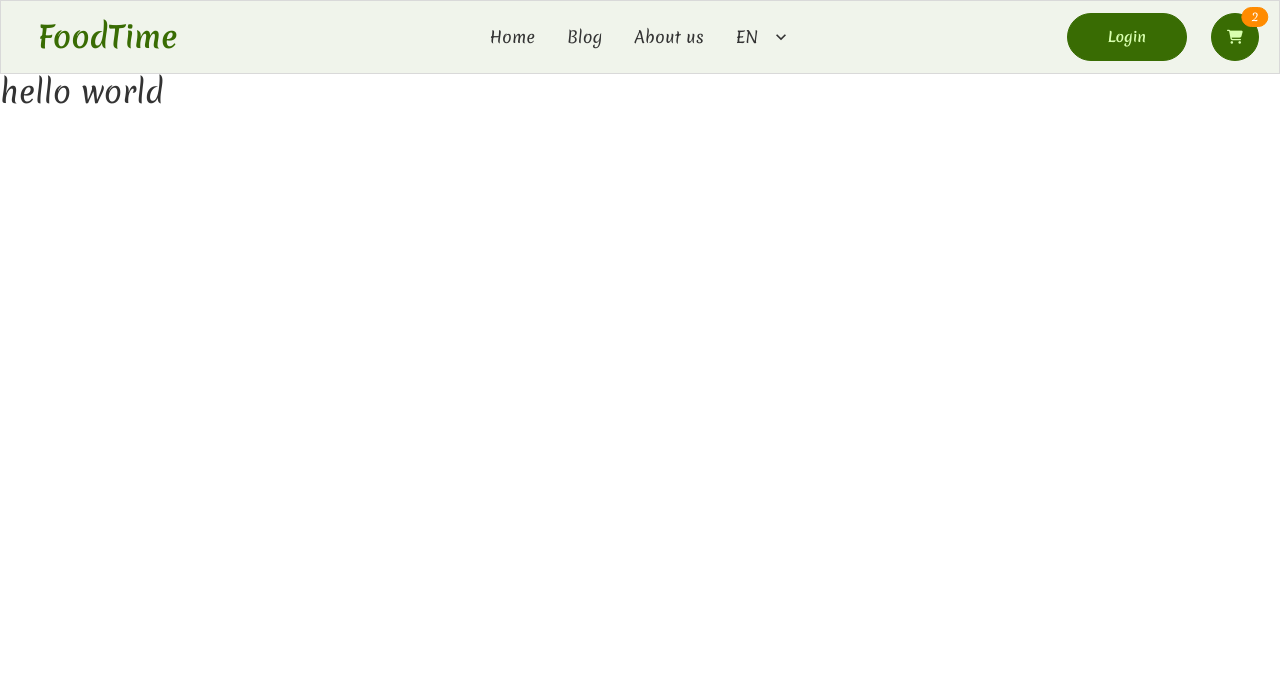
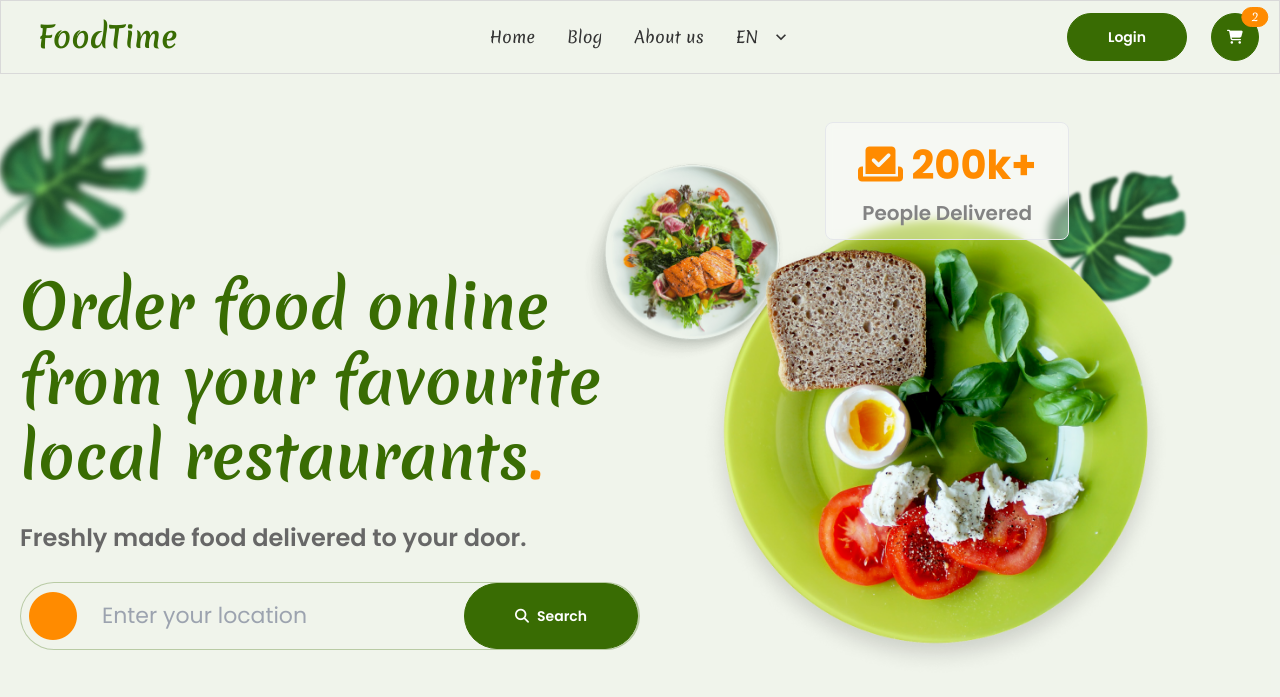
Before and after one commit to showrove-roy/Fanatech-Frontend-interview, a plain HTML site: page src/index.html in a window 1280 px wide. Drawn offline with Linux system fonts and the light colour scheme.

Commit message:
hero section design done

```diff
--- a/src/index.html
+++ b/src/index.html
@@ -10,16 +10,19 @@
     <link rel="preconnect" href="https://fonts.googleapis.com" />
     <link rel="preconnect" href="https://fonts.gstatic.com" crossorigin />
     <link
-      href="https://fonts.googleapis.com/css2?family=Merienda:wght@300;400;500;600;700;800;900&display=swap"
+      href="https://fonts.googleapis.com/css2?family=Merienda:wght@300;400;500;600;700;800;900&family=Poppins:wght@300;400;500;600;700;800;900&display=swap"
       rel="stylesheet" />
 
-      <!--Font awesome link  -->
-      <script src="https://kit.fontawesome.com/92261a1a0e.js" crossorigin="anonymous"></script>
+    <!--Font awesome link  -->
+    <script
+      src="https://kit.fontawesome.com/92261a1a0e.js"
+      crossorigin="anonymous"></script>
 
     <title>FoodTime</title>
   </head>
   <body class="">
-    <header class="primaryBGColor border border-accent-content">
+    <header
+      class="primaryBGColor border border-accent-content sticky top-0 backdrop-blur-md z-50">
       <nav class="navbar maxW py-3">
         <div class="navbar-start">
           <div class="dropdown">
@@ -40,12 +43,12 @@
             <ul
               tabindex="0"
               class="menu menu-compact dropdown-content mt-3 p-2 shadow bg-base-100 rounded-box w-52">
-              <li><a href="#" >Home</a></li>
-              <li><a href="#" >Blog</a></li>
-              <li><a href="#" >About us</a></li>
+              <li><a href="#">Home</a></li>
+              <li><a href="#">Blog</a></li>
+              <li><a href="#">About us</a></li>
               <li tabindex="0">
-                <a href="#"  class="justify-between">
-                 EN
+                <a href="#" class="justify-between">
+                  EN
                   <svg
                     class="fill-current"
                     xmlns="http://www.w3.org/2000/svg"
@@ -57,25 +60,25 @@
                   </svg>
                 </a>
                 <ul class="p-2">
-                  <li><a href="#" >EN</a></li>
-                  <li><a href="#" >BN</a></li>
+                  <li><a href="#">EN</a></li>
+                  <li><a href="#">BN</a></li>
                 </ul>
               </li>
-
             </ul>
           </div>
           <!-- LOGO -->
-          <a href="#"  class="btn btn-ghost normal-case text-3xl text-primary">FoodTime</a>
+          <a href="#" class="btn btn-ghost normal-case text-3xl text-primary"
+            >FoodTime</a
+          >
         </div>
         <div class="navbar-center hidden lg:flex">
-
-            <!-- Large screen menu -->
+          <!-- Large screen menu -->
           <ul class="menu menu-horizontal px-1">
-            <li><a href="#" >Home</a></li>
-            <li><a href="#" >Blog</a></li>
-            <li><a href="#" >About us</a></li>
+            <li><a href="#">Home</a></li>
+            <li><a href="#">Blog</a></li>
+            <li><a href="#">About us</a></li>
             <li tabindex="0">
-              <a href="#" >
+              <a href="#">
                 EN
                 <svg
                   class="fill-current"
@@ -88,27 +91,103 @@
                 </svg>
               </a>
               <ul class="p-2">
-                <li><a href="#" >EN</a></li>
-                <li><a href="#" >BN</a></li>
+                <li><a href="#">EN</a></li>
+                <li><a href="#">BN</a></li>
               </ul>
             </li>
-
           </ul>
         </div>
         <div class="navbar-end">
-          <a href="#"  class="btn btn-primary rounded-full normal-case px-10 mr-6">Login</a>
-          <a href="#">
+          <a
+            href="#"
+            class="btn btn-primary rounded-full normal-case md:px-10 lg:mr-6 mr-0 text-white fntPoppins"
+            >Login</a
+          >
+          <a href="#" class="hidden lg:block">
             <div class="indicator">
-                <span class="indicator-item badge badge-secondary top-1 right-1 text-white text-xs font-thin">2</span>
-                <button class="btn btn-circle btn-primary "><i class="fa-solid fa-cart-shopping"></i></button>
-              </div>
+              <span
+                class="indicator-item badge badge-secondary top-1 right-1 text-white text-xs font-thin"
+                >2</span
+              >
+              <button class="btn btn-circle btn-primary">
+                <i class="fa-solid fa-cart-shopping"></i>
+              </button>
+            </div>
           </a>
-
         </div>
       </nav>
     </header>
+
+    <!-- main section -->
     <main>
-      <h1 class="text-3xl primaryColor">hello world</h1>
+      <!-- Hero section -->
+      <section class="primaryBGColor">
+        <div class="maxW relative">
+          <div class="absolute -top-8 left-0 -z-10">
+            <img
+              src="../assets/—Pngtree—hand-painted noise green leaf element_4054582 1-1.png"
+              class="max-w-[200px]"
+              alt="" />
+          </div>
+          <div class="py-28 flex justify-between items-center">
+            <div class="w-1/2">
+              <h1 class="text-6xl font-bold text-primary leading-tight z-10 mt-10">
+                Order food online from your favourite local restaurants<span
+                  class="text-secondary"
+                  >.</span
+                >
+              </h1>
+              <p class="text-neutral text-2xl font-semibold my-7 fntPoppins">
+                Freshly made food delivered to your door.
+              </p>
+              <div class="">
+                <div
+                  class="border-l border-t border-b border-2 border-[rgba(57,108,3,0.3)] rounded-full flex items-center">
+                  <i class="fa-solid fa-circle text-5xl text-secondary m-2"></i>
+                  <input
+                    type="text"
+                    placeholder="Enter your location"
+                    class="input w-full bg-transparent outline-none focus:outline-none fntPoppins text-[22px]" />
+                  <button
+                    class="btn btn-primary gap-2 normal-case rounded-full px-[50px] py-8 flex-nowrap ml-2">
+                    <i class="fa-solid fa-magnifying-glass"></i>
+                    Search
+                  </button>
+                </div>
+              </div>
+            </div>
+            <div class="w-1/2">
+              <div class="relative ml-10">
+                <div class="absolute -top-6 -left-24 -z-10">
+                  <img
+                    src="../assets/NicePng_plate-of-food-png_546030 1.png"
+                    class="max-w-[200px]"
+                    alt="" />
+                </div>
+                <div class="absolute -top-16 left-1/4">
+                  <div
+                    class="bg-[linear-gradient(180deg,#FFFFFF,0%,rgba(255,255,255,0.4)100%)] px-8 py-3 rounded-lg backdrop-blur-sm border fntPoppins">
+                    <h3 class="text-[40px] font-bold text-secondary">
+                      <i class="fa-solid fa-check-to-slot"></i> 200k+
+                    </h3>
+                    <p
+                      class="text-xl font-semibold text-center text-[#838383] mt-1">
+                      People Delivered
+                    </p>
+                  </div>
+                </div>
+                <div class="absolute -top-16 right-14 -z-10">
+                  <img
+                    src="../assets/—Pngtree—hand-painted noise green leaf element_4054582 1.png"
+                    class="max-w-[228px]"
+                    alt="" />
+                </div>
+                <img src="../assets/image 1.png" class="max-w-lg z-50" alt="" />
+              </div>
+            </div>
+          </div>
+        </div>
+      </section>
     </main>
   </body>
 </html>
--- a/src/input.css
+++ b/src/input.css
@@ -6,6 +6,10 @@
   html {
     font-family: "Merienda", cursive;
     color: #676767;
+  }
+  button{
+    color: #fff !important;
+    font-family: 'Poppins', sans-serif !important;
   }
 }
 @layer components {
@@ -16,4 +20,7 @@
   .maxW {
     @apply max-w-7xl mx-auto lg:px-5 px-3 ;
   }
+  .fntPoppins{
+    font-family: 'Poppins', sans-serif !important;
+  }
 }
```
Also changed, not shown: assets/NicePng_plate-of-food-png_546030 1.png (added), assets/image 1.png (added), assets/—Pngtree—hand-painted noise green leaf element_4054582 1-1.png (added), assets/—Pngtree—hand-painted noise green leaf element_4054582 1.png (added), dist/output.css.
